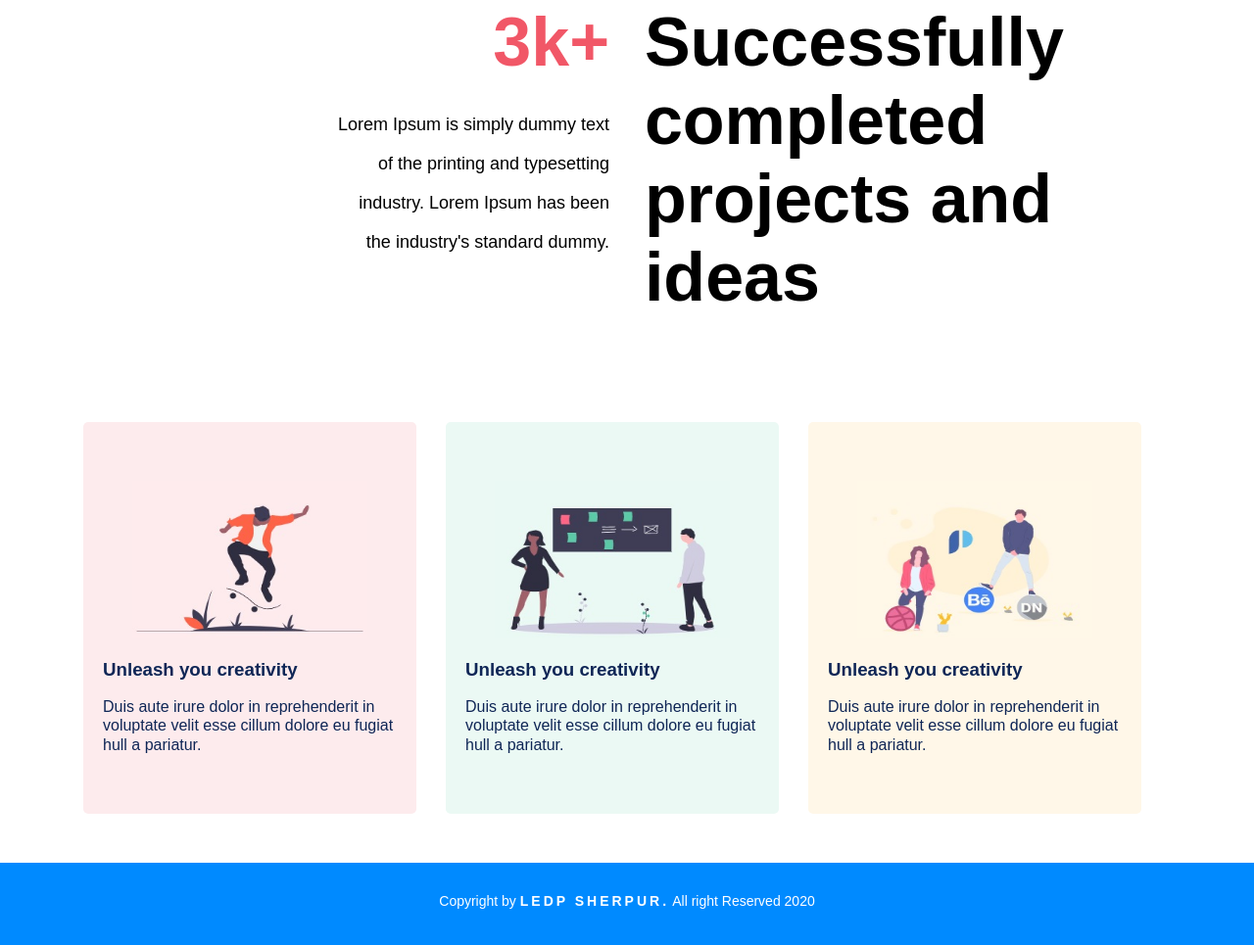
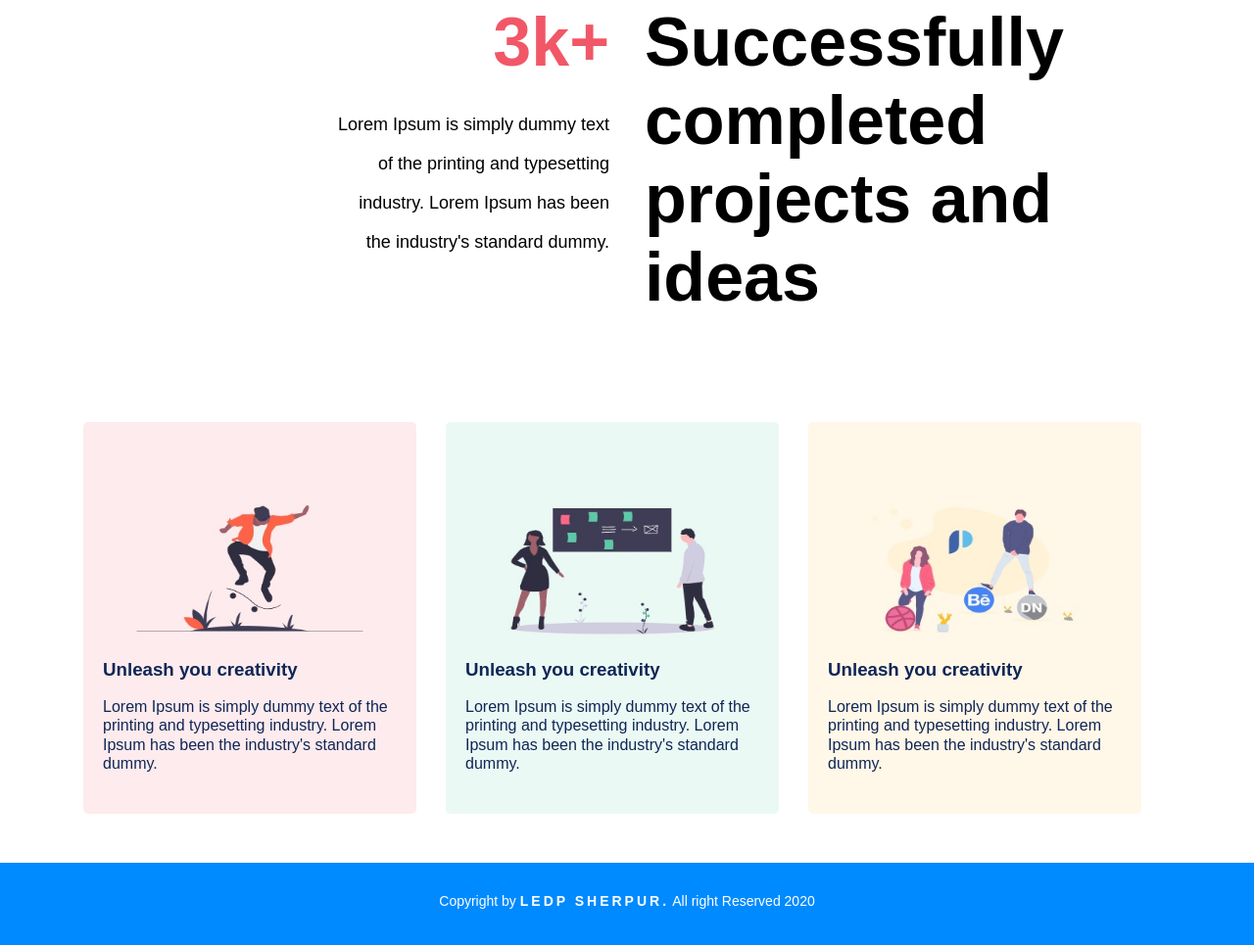
Before and after one commit to mohaiminulhoque/quick, a plain HTML site: page index.html in a window 1280 px wide. Shown: the part 1488-2453 px from the top of the page at 98% size. Drawn offline with Linux system fonts and the light colour scheme.

Commit message:
Update index.html

```diff
--- a/index.html
+++ b/index.html
@@ -86,21 +86,21 @@
 
 	  			<h3>Unleash you creativity</h3>
 
-	  			<P>Duis aute irure dolor in reprehenderit in voluptate velit esse cillum dolore eu fugiat hull a pariatur.</P>
+	  			<P>Lorem Ipsum is simply dummy text of the printing and typesetting industry. Lorem Ipsum has been the industry's standard dummy.</P>
 	  		</div>
 	  		<div class="box2">
 	  			<img src="images/s2.jpg">
 
 	  			<h3>Unleash you creativity</h3>
 
-	  			<P>Duis aute irure dolor in reprehenderit in voluptate velit esse cillum dolore eu fugiat hull a pariatur.</P>
+	  			<P>Lorem Ipsum is simply dummy text of the printing and typesetting industry. Lorem Ipsum has been the industry's standard dummy.</P>
 	  		</div>
 	  		<div class="box3">
 	  			<img src="images/s3.jpg">
 
 	  			<h3>Unleash you creativity</h3>
 
-	  			<P>Duis aute irure dolor in reprehenderit in voluptate velit esse cillum dolore eu fugiat hull a pariatur.</P>
+	  			<P>Lorem Ipsum is simply dummy text of the printing and typesetting industry. Lorem Ipsum has been the industry's standard dummy.</P>
 	  		</div>
 	  	</div>
 	</section>
```
